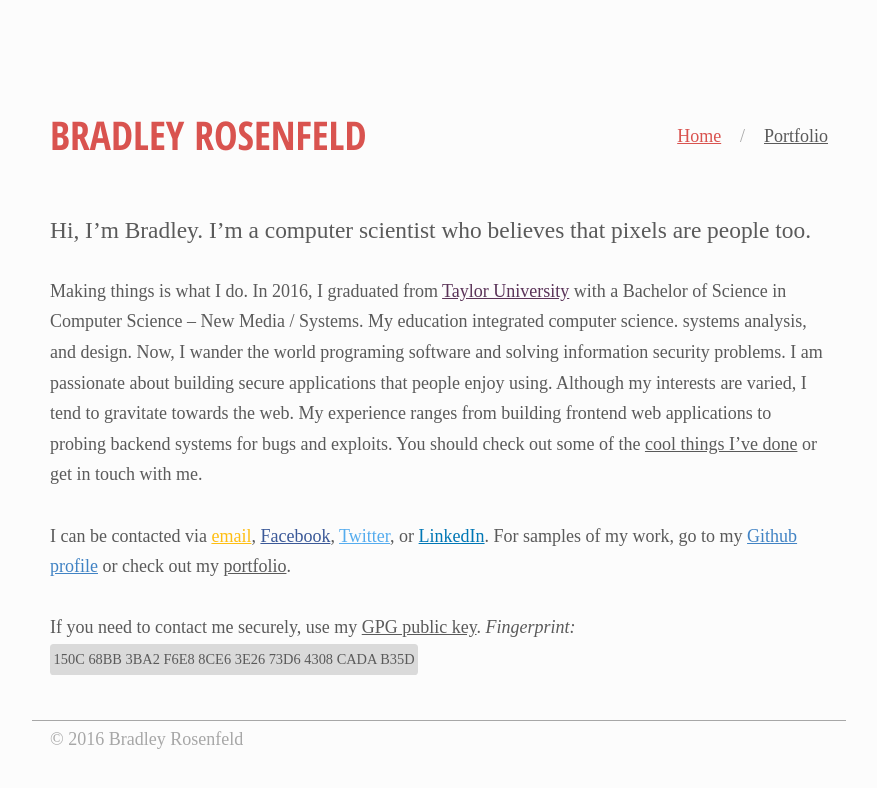
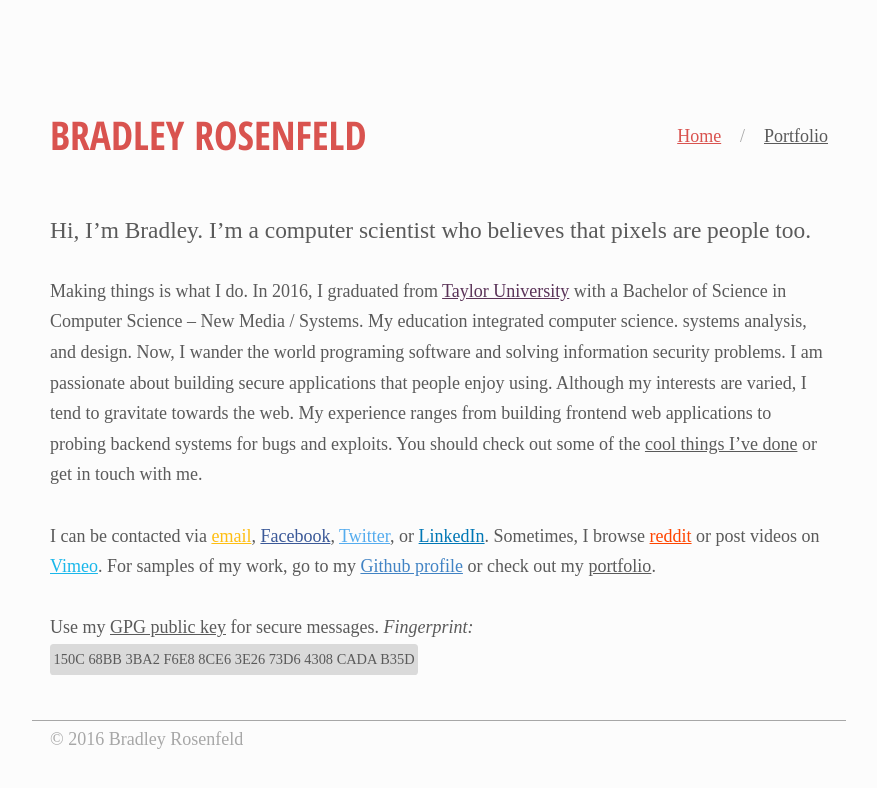
Before and after one commit to BoringCode/bradleyrosenfeld.com, a Jekyll site: the page built from index.md, in a window 1280 px wide. Shown: the top 788 px of the page, without its empty margins (201-1078 px from the left). Built offline with Jekyll 4.4.1, drawn with Linux system fonts in a browser that asks for light colours; some web fonts are replaced.

Commit message:
Added more ways to contact me

```diff
--- a/_sass/_links.scss
+++ b/_sass/_links.scss
@@ -13,3 +13,5 @@
 @include link("github.com", #4183c4);
 
 @include link("reddit.com", #ff4500);
+
+@include link("vimeo.com", #1ab7ea);
--- a/index.md
+++ b/index.md
@@ -8,6 +8,6 @@ Hi, I'm Bradley. I'm a computer scientist who believes that pixels are people to
 
 Making things is what I do. In 2016, I graduated from [Taylor University](http://taylor.edu) with a Bachelor of Science in Computer Science &ndash; New Media / Systems. My education integrated computer science. systems analysis, and design. Now, I wander the world programing software and solving information security problems. I am passionate about building secure applications that people enjoy using. Although my interests are varied, I tend to gravitate towards the web. My experience ranges from building frontend web applications to probing backend systems for bugs and exploits. You should check out some of the [cool things I've done](/portfolio/) or get in touch with me.
 
-I can be contacted via [email](mailto:site.email), [Facebook](https://www.facebook.com/bradleyrosenfeld/), [Twitter](https://twitter.com/BoringCode/), or [LinkedIn](https://linkedin.com/in/bradleyrosenfeld/). For samples of my work, go to my [Github profile](https://github.com/BoringCode/) or check out my [portfolio](/porfolio/).
+I can be contacted via [email](mailto:site.email), [Facebook](https://www.facebook.com/bradleyrosenfeld/), [Twitter](https://twitter.com/BoringCode/), or [LinkedIn](https://linkedin.com/in/bradleyrosenfeld/). Sometimes, I browse [reddit](https://reddit.com/u/BoringCode) or post videos on [Vimeo](https://vimeo.com/bradleyrosenfeld/). For samples of my work, go to my [Github profile](https://github.com/BoringCode/) or check out my [portfolio](/porfolio/).
 
-If you need to contact me securely, use my [GPG public key](/assets/bradleyrosenfeld-publickey.asc). *Fingerprint:* `150C 68BB 3BA2 F6E8 8CE6  3E26 73D6 4308 CADA B35D`
+Use my [GPG public key](/assets/bradleyrosenfeld-publickey.asc) for secure messages. *Fingerprint:* `150C 68BB 3BA2 F6E8 8CE6  3E26 73D6 4308 CADA B35D`
```
